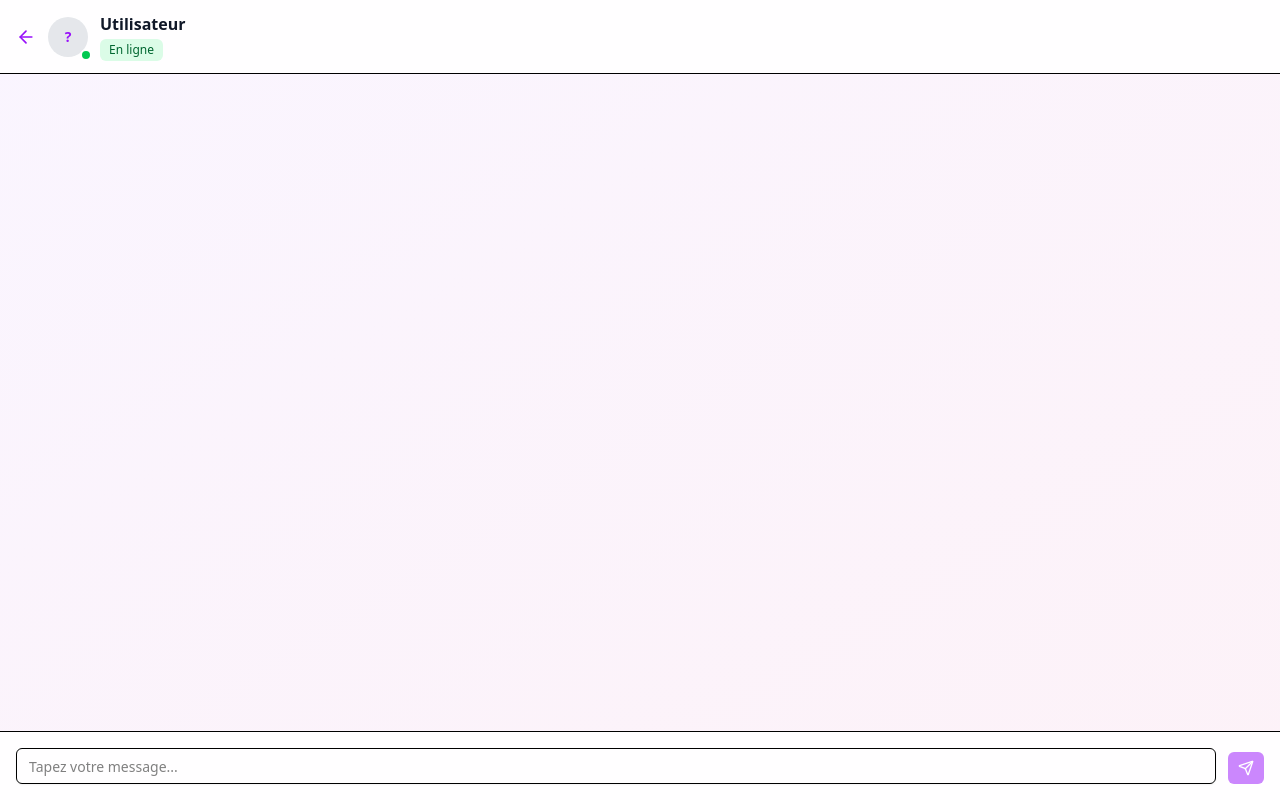
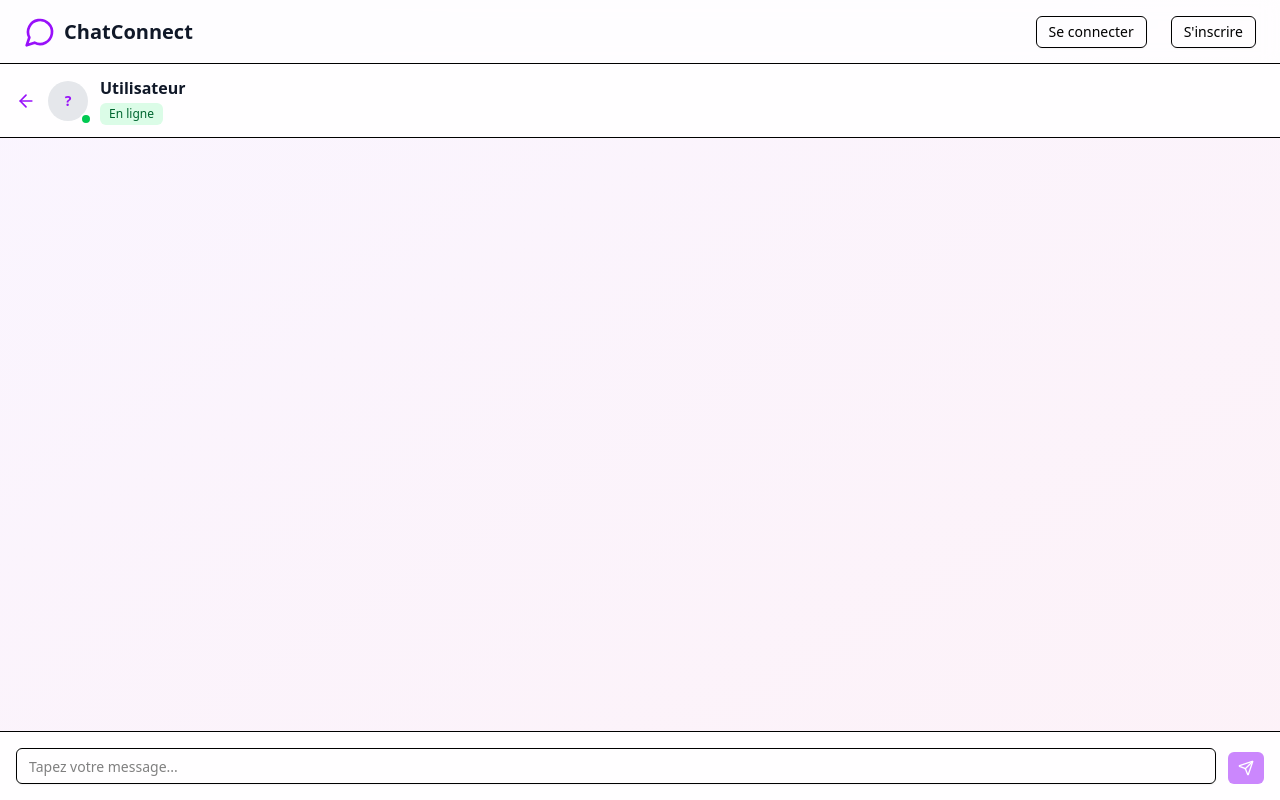
Before and after one commit to 37anton/nest-chat-websocket, a React (Vite) app in the folder frontend/: page /conversations/1 in a window 1280 px wide. Built offline with nearby package versions, Linux system fonts and the light colour scheme.

Commit message:
ajout navbar dans Chat

```diff
--- a/frontend/src/pages/Chat.tsx
+++ b/frontend/src/pages/Chat.tsx
@@ -7,6 +7,7 @@ import { Input } from "@/components/ui/input"
 import { Badge } from "@/components/ui/badge"
 import { ArrowLeft, Send, MoreVertical, Phone, Video, Smile } from "lucide-react"
 import MessageBubble from "@/components/message-bubble"
+import Navbar from "@/components/Navbar"
 
 export default function ChatInterface() {
   const { userId } = useParams()
@@ -118,10 +119,12 @@ export default function ChatInterface() {
 
   return (
     <div className="h-screen bg-gradient-to-br from-purple-50 to-pink-50 flex flex-col">
-      {/* Header */}
-      <header className="bg-white/90 backdrop-blur-sm border-b px-4 py-3 flex items-center justify-between">
+
+      <Navbar />
+
+      <div className="bg-white/90 backdrop-blur-sm border-b px-4 py-3 flex items-center justify-between">
         <div className="flex items-center gap-3">
-          <Link to="/online" className="text-purple-600 hover:text-purple-700">
+          <Link to="/conversations" className="text-purple-600 hover:text-purple-700">
             <ArrowLeft className="h-5 w-5" />
           </Link>
           <div className="flex items-center gap-3">
@@ -150,7 +153,7 @@ export default function ChatInterface() {
             </div>
           </div>
         </div>
-      </header>
+      </div>
 
       {/* Messages */}
       <div className="flex-1 overflow-y-auto p-4 space-y-4">
```
